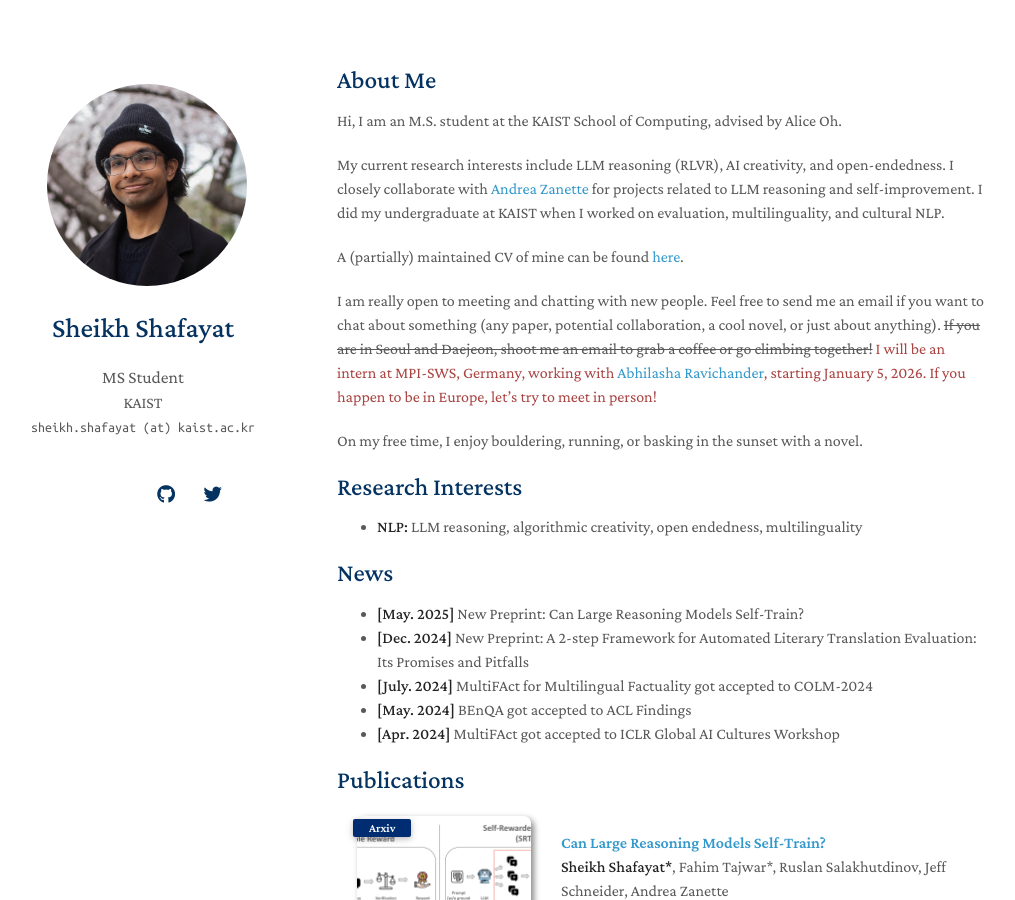
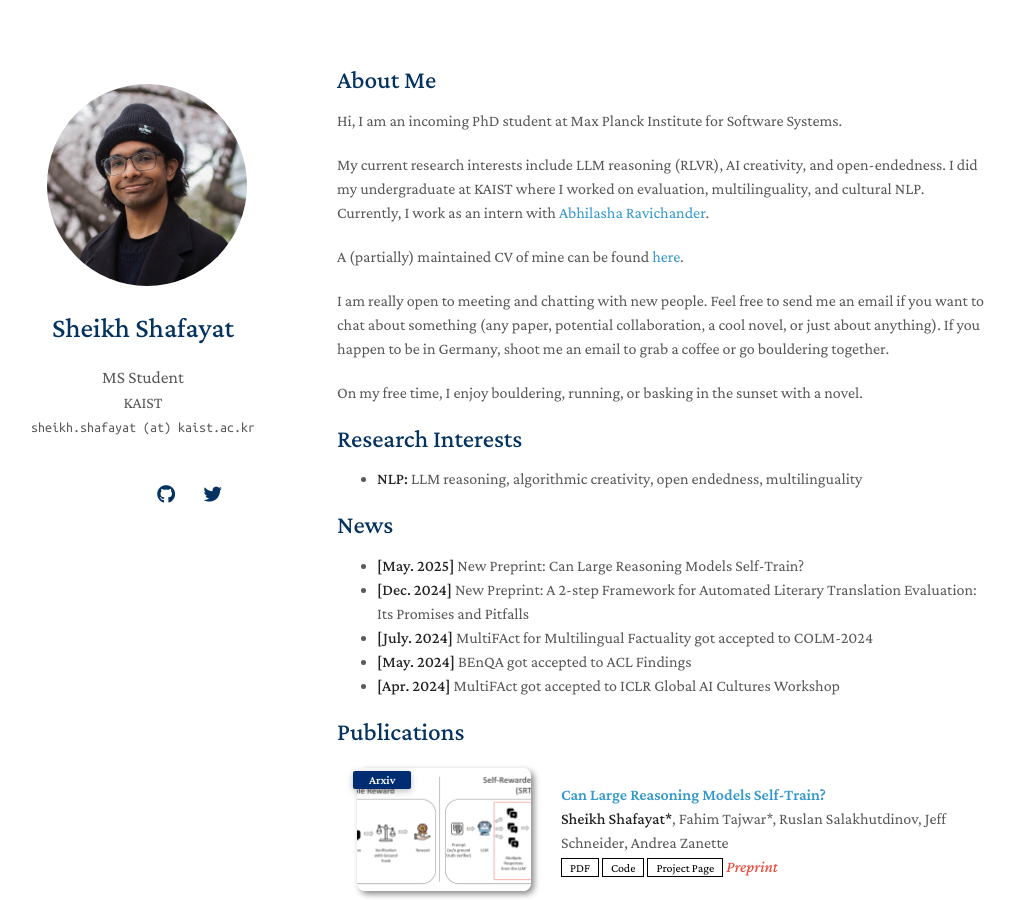
Before and after one commit to sheikhshafayat/sheikhshafayat.github.io, a Jekyll site: the page built from index.md, in a window 1280 px wide and 900 px high. Shown: the whole window, without its empty margins (133-1148 px from the left). Built offline with Jekyll 4.4.1, drawn with Linux system fonts in a browser that asks for light colours; nearby versions of some CDN libraries; a style sheet for code colours, icons or effects is not loaded; our own code applies the rules of GitHub Pages for plain Markdown files.

Commit message:
small updates

```diff
--- a/index.md
+++ b/index.md
@@ -4,17 +4,13 @@ layout: homepage
 
 ## About Me
 
-Hi, I am an M.S. student at the KAIST School of Computing, advised by Alice Oh.
+Hi, I am an incoming PhD student at Max Planck Institute for Software Systems.
 
-My current research interests include LLM reasoning (RLVR), AI creativity, and open-endedness. I closely collaborate with [Andrea Zanette](https://azanette.com/) for projects related to LLM reasoning and self-improvement. I did my undergraduate at KAIST when I worked on evaluation, multilinguality, and cultural NLP.
+My current research interests include LLM reasoning (RLVR), AI creativity, and open-endedness. I did my undergraduate at KAIST where I worked on evaluation, multilinguality, and cultural NLP. Currently, I work as an intern with [Abhilasha Ravichander](https://lasharavichander.github.io/).
 
 A (partially) maintained CV of mine can be found [here](https://docs.google.com/document/d/1qmBlSpN3PfOCr4rOwJWPg8lZisJHGYy0PhR2ARucJmc/edit).
 
-I am really open to meeting and chatting with new people. Feel free to send me an email if you want to chat about something (any paper, potential collaboration, a cool novel, or just about anything). ~~If you are in Seoul and Daejeon, shoot me an email to grab a coffee or go climbing together!~~
-<span style="color: #a94442;">
-I will be an intern at MPI-SWS, Germany, working with [Abhilasha Ravichander](https://lasharavichander.github.io/), starting January 5, 2026. If you happen to be in Europe, let's try to meet in person!
-</span>
-
+I am really open to meeting and chatting with new people. Feel free to send me an email if you want to chat about something (any paper, potential collaboration, a cool novel, or just about anything). If you happen to be in Germany, shoot me an email to grab a coffee or go bouldering together.
 
 On my free time, I enjoy bouldering, running, or basking in the sunset with a novel.
 
```
